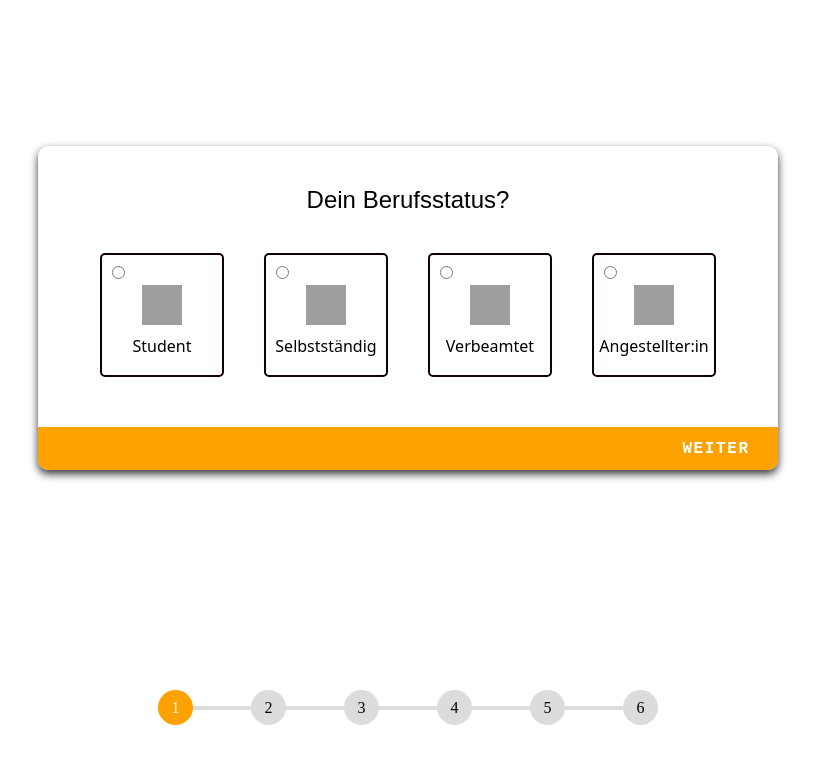
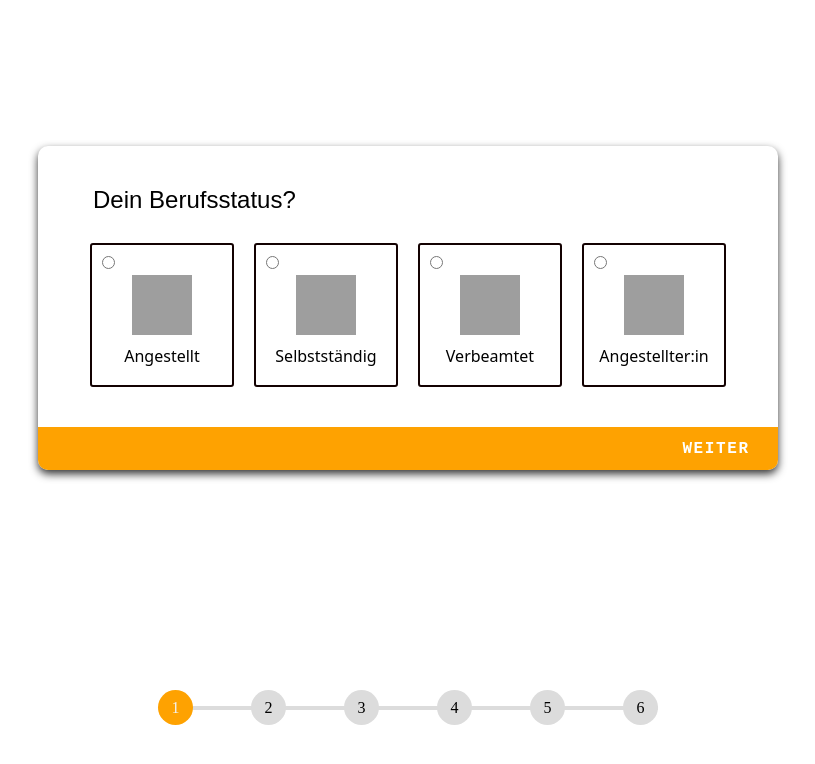
Before and after one commit to nipun221/multi-step-forms, a plain HTML site: page index.html in a window 1280 px wide. Shown: the whole page, without its empty margins (232-1047 px from the left). Drawn offline with Linux system fonts and the light colour scheme; grey boxes are pictures that could not be loaded.

Commit message:
changes made

```diff
--- a/index.html
+++ b/index.html
@@ -118,7 +118,9 @@
 .card h2 {
     font-size: 24px;
     font-weight: 300;
-    font-family:Arial, Helvetica, sans-serif;
+    font-family: Arial, Helvetica, sans-serif;
+    text-align: left;
+    margin-left: 35px;
 }
 
 .pricing {
@@ -136,10 +138,10 @@
     align-items: center;
     flex-direction: column;
     text-align: center;
-    margin: 20px;
-    width: 120px;
-    height: 120px;
-    border-radius: 5px;
+    margin: 10px;
+    width: 140px;
+    height: 140px;
+    border-radius: 3px;
     position: relative;
     font-weight: 500;
     font-family: system-ui, -apple-system, BlinkMacSystemFont, 'Segoe UI', Roboto, Oxygen, Ubuntu, Cantarell, 'Open Sans', 'Helvetica Neue', sans-serif;
@@ -160,8 +162,8 @@
 }
 
 .radio-box img {
-    width: 40px;
-    height: 40px;
+    width: 60px;
+    height: 60px;
     margin-top: 30px;
     margin-bottom: 10px;
 }
@@ -303,7 +305,7 @@
                     <div class="radio-box">
                         <input type="radio" id="student" name="berufsstatus" value="student">
                         <img src="https://eu-files.jotform.com/jufs/samplett/form_files/azubi.62861c20e0d8e1.58690235.png" alt="Student Icon">
-                        Student
+                        Angestellt
                     </div>
                 </label>
 
```
